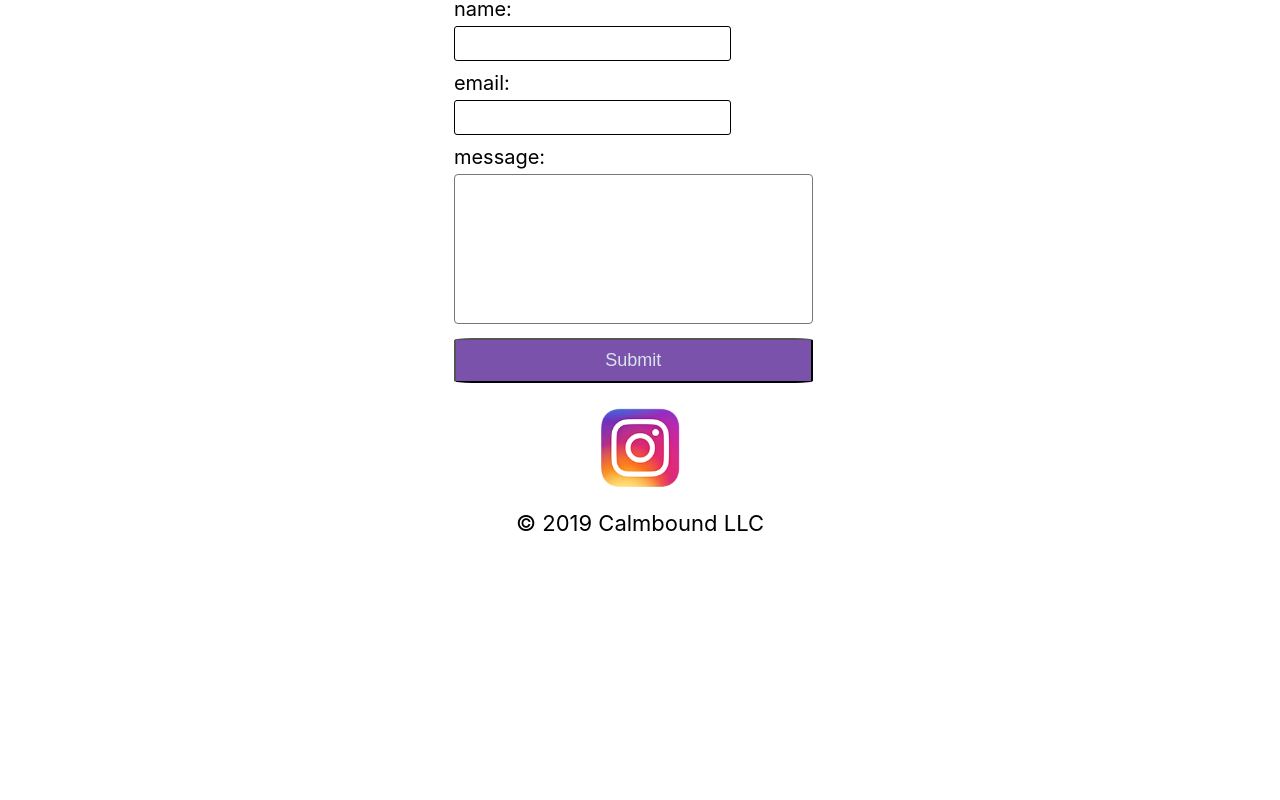
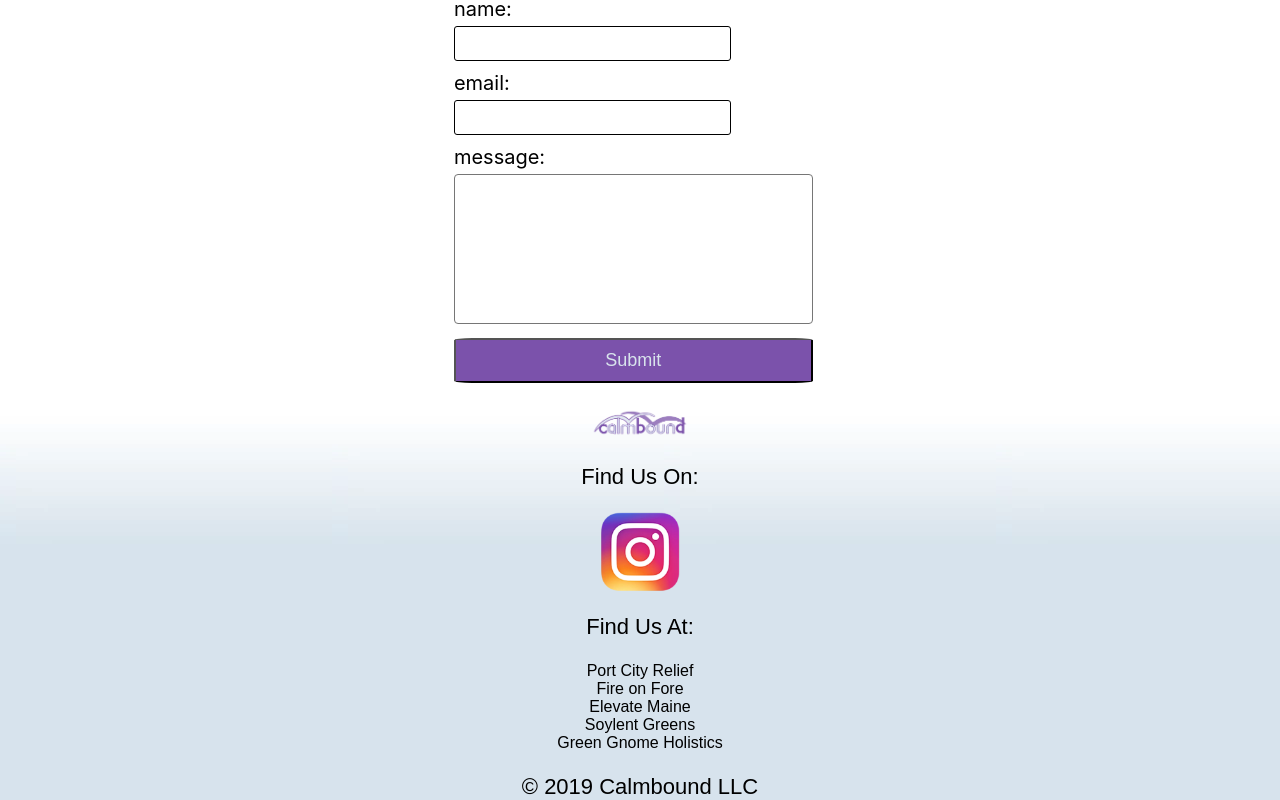
Before and after one commit to catvonnegut/calmbound-b, a React (Create React App) app in the folder client/: page / in a window 1280 px wide. Shown: the part 1410-2210 px from the top of the page. Before the commit the page ends 2018 px from the top, so only its background shows below. Built offline with nearby package versions, Linux system fonts and the light colour scheme.

Commit message:
stylized footer, added partner links

```diff
--- a/client/src/App.css
+++ b/client/src/App.css
@@ -19,24 +19,22 @@
 
 .Social {
   margin-top: 0px;
-  padding-bottom: -10px;
+  /* padding-bottom: -10px; */
   display: flex;
-  flex-direction: row;
+  flex-direction: column;
   justify-content: center;
   cursor: pointer;
   width: 10vh;
   height: 10vh;
 }
 
-.icons {
-  margin-top: 0px;
-  display: flex;
-  flex-direction: row;
-  justify-content: center;
-}
 
 .App-link {
   color: rgb(89,167,252);
   font-weight: bold;
   cursor: pointer;
 }
+
+p, a {
+  font-family: Century Gothic,CenturyGothic,AppleGothic,sans-serif;
+}
--- a/client/src/components/Footer/Footer.css
+++ b/client/src/components/Footer/Footer.css
@@ -1,21 +1,46 @@
-.icons {
-  background-color: linear-gradient(white,rgb(215, 227, 236));
+body {
+  margin: 0px;
+  padding: 0;
 }
-.bottom {
-  focus: hover;
-  margin-bottom: 50px;
+/* .Wrapper-Footer {
+  display: flex;
+  max-width: 100vw;
   text-align: center;
-  display: inline-block;
-  background-color: linear-gradient(white,rgb(215, 227, 236));
+  background-image: url('../../assets/footerbkg.webp');
+} */
+
+.flex {
+  display: flex;
+  flex-direction: column;
+  justify-content: center;
+  max-width: 100vw;
+}
+
+.social {
+  width: 10vh;
+  height: 10vh;
+}
+
+
+.partners a {
+  display: flex;
+  justify-content: center;
+  text-decoration: none;
+  text-transform: none;
+  color: black;
+  /* font-family: monospace; */
 
 }
 
-
-.email:hover {
-  opacity: .5;
+.partners a:hover {
+  color: rgb(123,82,171);
 }
 
-.icons img a {
-  margin-top: 0;
-  /* display: block; */
+.Wrapper-Footer-Info {
+  background-image: url('../../assets/footerbkg.webp');
+
 }
+
+.Wrapper-Footer-Info img {
+  max-width: 100px;
+}
--- a/client/src/components/Footer/Footer.jsx
+++ b/client/src/components/Footer/Footer.jsx
@@ -1,19 +1,31 @@
 import React from 'react';
 import instagram from '../../instagram.webp';
+import calmboundLogo from '../../assets/calmboundLogo.webp';
+
 import './Footer.css';
 
 function Footer() {
   return (
-    <div className="bottom">
-    <footer>
-        <div className="icons">
-          <a href="https://instagram.com/calmboundofficial">
-            <img src={instagram} className="Social" alt="instagram logo"/>
-          </a>
-        </div>
-        <p>© 2019 Calmbound LLC</p>
-    </footer>
-    </div>
+        <div className='Wrapper-Footer-Info'>
+          <img src={calmboundLogo} className="logo" alt="calmbound logo"/>
+          <div className="Footer-Info">
+            <div className="partners">
+            <p> Find Us On: </p>
+            <a href="https://www.instagram.com/calmboundofficial/">
+              <img src={instagram} className="social" alt="instagram logo"/>
+            </a>
+          </div>
+          <div className="partners">
+            <p> Find Us At: </p>
+              <a href="http://www.portcityrelief.com/">Port City Relief</a>
+              <a href="https://www.facebook.com/pages/Fire-on-Fore/297328430941692">Fire on Fore</a>
+              <a href="https://www.facebook.com/elevatemaineglass/">Elevate Maine</a>
+              <a href="https://www.sgdrx.com/index.php?controller=about">Soylent Greens</a>
+              <a href="https://ggh207.com/">Green Gnome Holistics</a>
+            </div>
+          </div>
+            <p>© 2019 Calmbound LLC</p>
+          </div>
   );
 }
 
--- a/client/src/components/Header/Header.css
+++ b/client/src/components/Header/Header.css
@@ -111,12 +111,17 @@ div #logo {
   .Navbar ul li {
     opacity: 0;
   }
-  .#headerPhoto {
+  #headerPhoto {
     margin-top: 86px;
     min-width: 100vw;
   }
 }
 
 @media (max-width: 600px) {
+  #headerPhoto {
+    margin-top: 86px;
+    max-width: 65vw;
+    max-height: 200px;
 
+  }
 }
```
Also changed, not shown: client/src/assets/footerbkg.webp (added).
